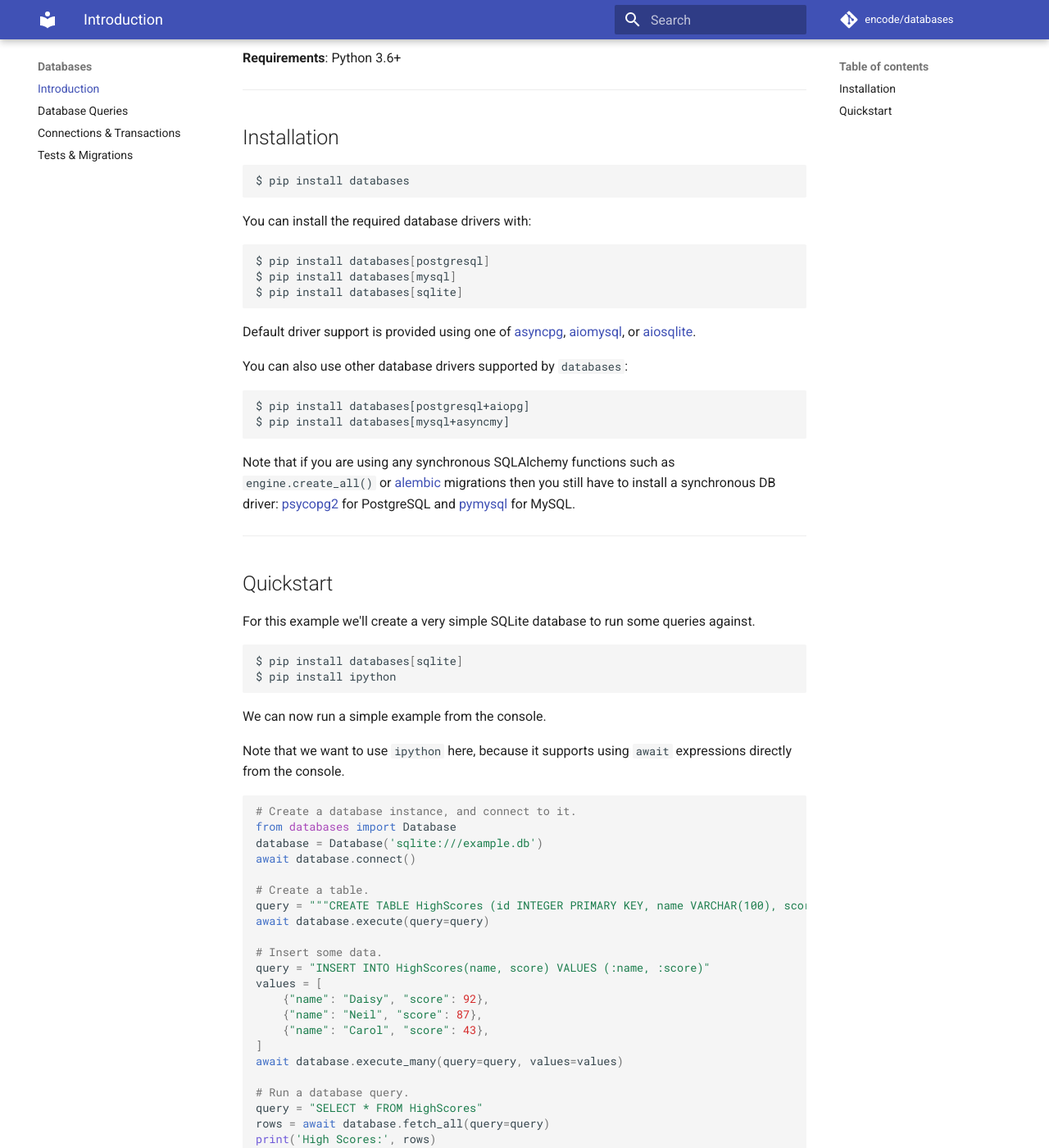
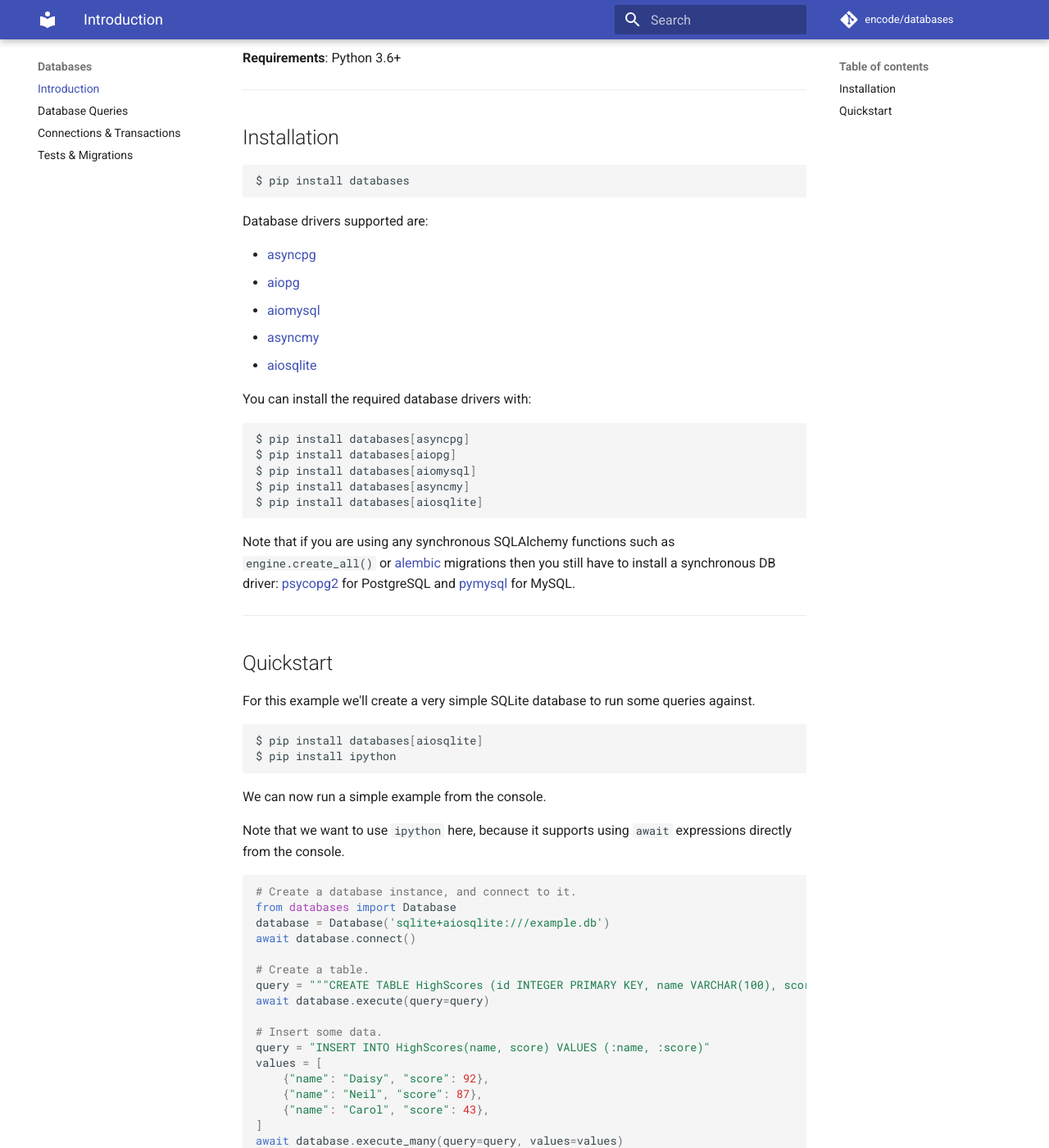
Before and after one commit to encode/databases, an MkDocs documentation site: the page built from docs/index.md, in a window 1280 px wide and 1400 px high, scrolled down 341 px. Shown: the whole window at 82% size. Built offline with MkDocs 1.6.1 and Material for MkDocs 9.7.7, drawn with Linux system fonts in a browser that asks for light colours; comment, search, counter and statistics services are not loaded.

Commit message:
Switch extra installations to specific drivers (#436)
Co-authored-by: collerek <collerek@gmail.com>

````diff
--- a/docs/index.md
+++ b/docs/index.md
@@ -27,21 +27,22 @@
 $ pip install databases
 ```
 
+Database drivers supported are:
+
+* [asyncpg][asyncpg]
+* [aiopg][aiopg]
+* [aiomysql][aiomysql]
+* [asyncmy][asyncmy]
+* [aiosqlite][aiosqlite]
+
 You can install the required database drivers with:
 
 ```shell
-$ pip install databases[postgresql]
-$ pip install databases[mysql]
-$ pip install databases[sqlite]
-```
-
-Default driver support is provided using one of [asyncpg][asyncpg], [aiomysql][aiomysql], or [aiosqlite][aiosqlite].
-
-You can also use other database drivers supported by `databases`:
-
-```shel
-$ pip install databases[postgresql+aiopg]
-$ pip install databases[mysql+asyncmy]
+$ pip install databases[asyncpg]
+$ pip install databases[aiopg]
+$ pip install databases[aiomysql]
+$ pip install databases[asyncmy]
+$ pip install databases[aiosqlite]
 ```
 
 Note that if you are using any synchronous SQLAlchemy functions such as `engine.create_all()` or [alembic][alembic] migrations then you still have to install a synchronous DB driver: [psycopg2][psycopg2] for PostgreSQL and [pymysql][pymysql] for MySQL.
@@ -54,7 +55,7 @@
 queries against.
 
 ```shell
-$ pip install databases[sqlite]
+$ pip install databases[aiosqlite]
 $ pip install ipython
 ```
 
@@ -66,7 +67,7 @@
 ```python
 # Create a database instance, and connect to it.
 from databases import Database
-database = Database('sqlite:///example.db')
+database = Database('sqlite+aiosqlite:///example.db')
 await database.connect()
 
 # Create a table.
@@ -101,8 +102,10 @@
 [psycopg2]: https://www.psycopg.org/
 [pymysql]: https://github.com/PyMySQL/PyMySQL
 [asyncpg]: https://github.com/MagicStack/asyncpg
+[aiopg]: https://github.com/aio-libs/aiopg
 [aiomysql]: https://github.com/aio-libs/aiomysql
-[aiosqlite]: https://github.com/jreese/aiosqlite
+[asyncmy]: https://github.com/long2ice/asyncmy
+[aiosqlite]: https://github.com/omnilib/aiosqlite
 
 [starlette]: https://github.com/encode/starlette
 [sanic]: https://github.com/huge-success/sanic
````
Also changed, not shown: README.md (+18 -15 lines), docs/connections_and_transactions.md (+3 -3 lines), docs/database_queries.md (+1 -1 lines), setup.py (+5 -2 lines).
